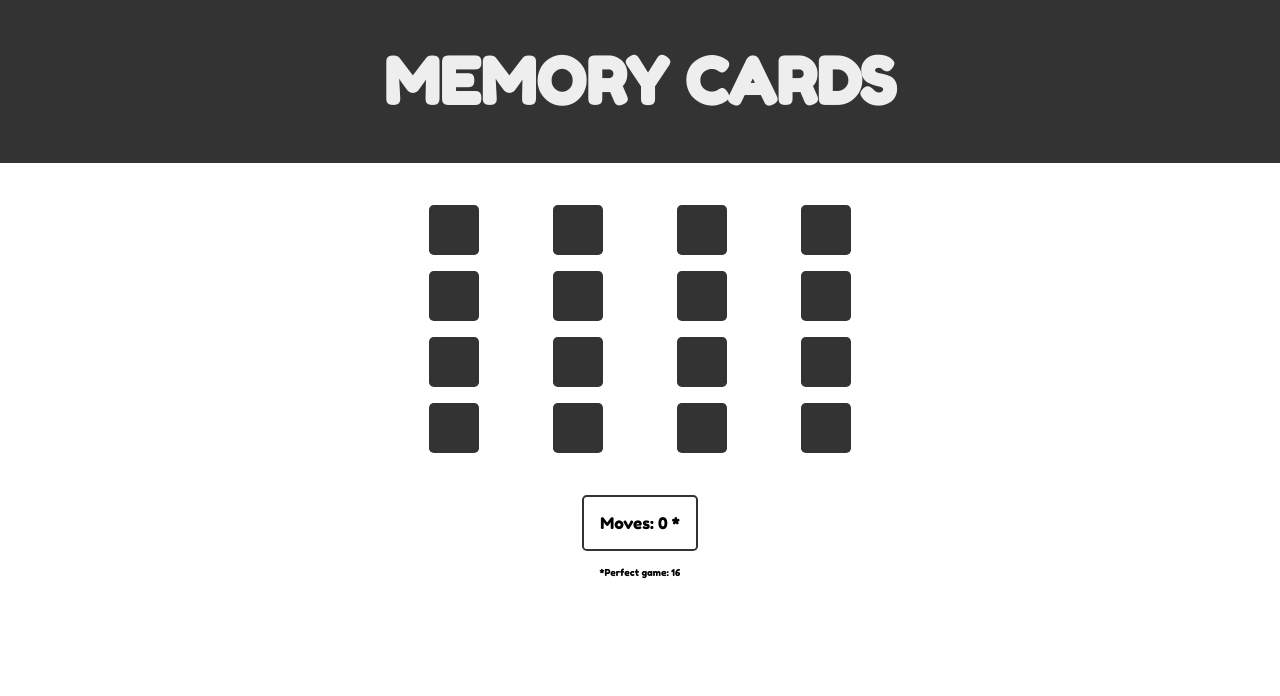
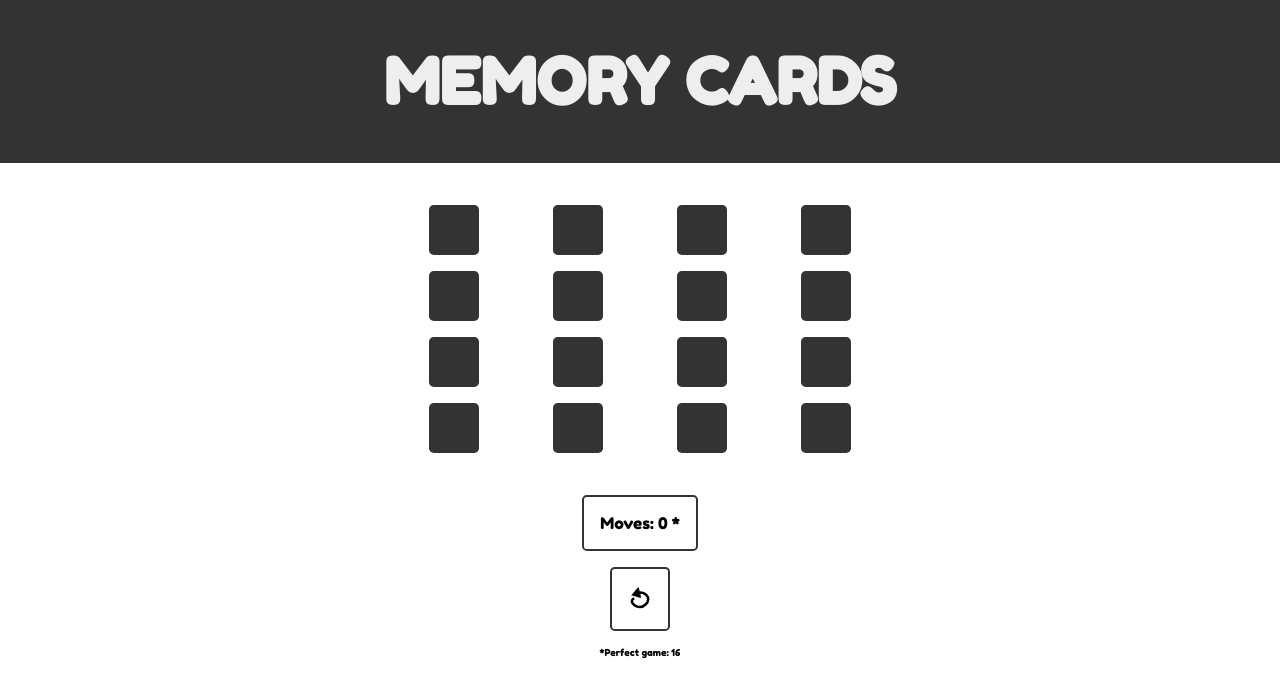
Before and after one commit to ed-sa-ma/memory-cards-game, a React (Create React App) app: page / in a window 1280 px wide. Shown: the top 696 px of the page. Built offline with nearby package versions, Linux system fonts and the light colour scheme.

Commit message:
Add first test for button with home-made svg icon

```diff
--- a/src/components/Board.js
+++ b/src/components/Board.js
@@ -2,6 +2,7 @@ import React from "react";
 
 import { useSelector } from "./GlobalStateProvider";
 import Card from "./Card";
+import ResetIcon from "../svg/resetIcon.svg";
 
 import styles from "./board.module.css";
 
@@ -21,6 +22,9 @@ function Board() {
       <div className={styles.board}>{boardRender}</div>
       <div className={styles.counter}>
         <div className={styles.counterBadge}>{`Moves: ${count} *`}</div>
+        <div className={styles.counterBadge}>
+          <img src={ResetIcon} alt="reset icon" />
+        </div>
         <span className={styles.counterNote}>
           {`*Perfect game: ${numberOfCards}`}
         </span>
```
Also changed, not shown: src/svg/resetIcon.svg (added).
